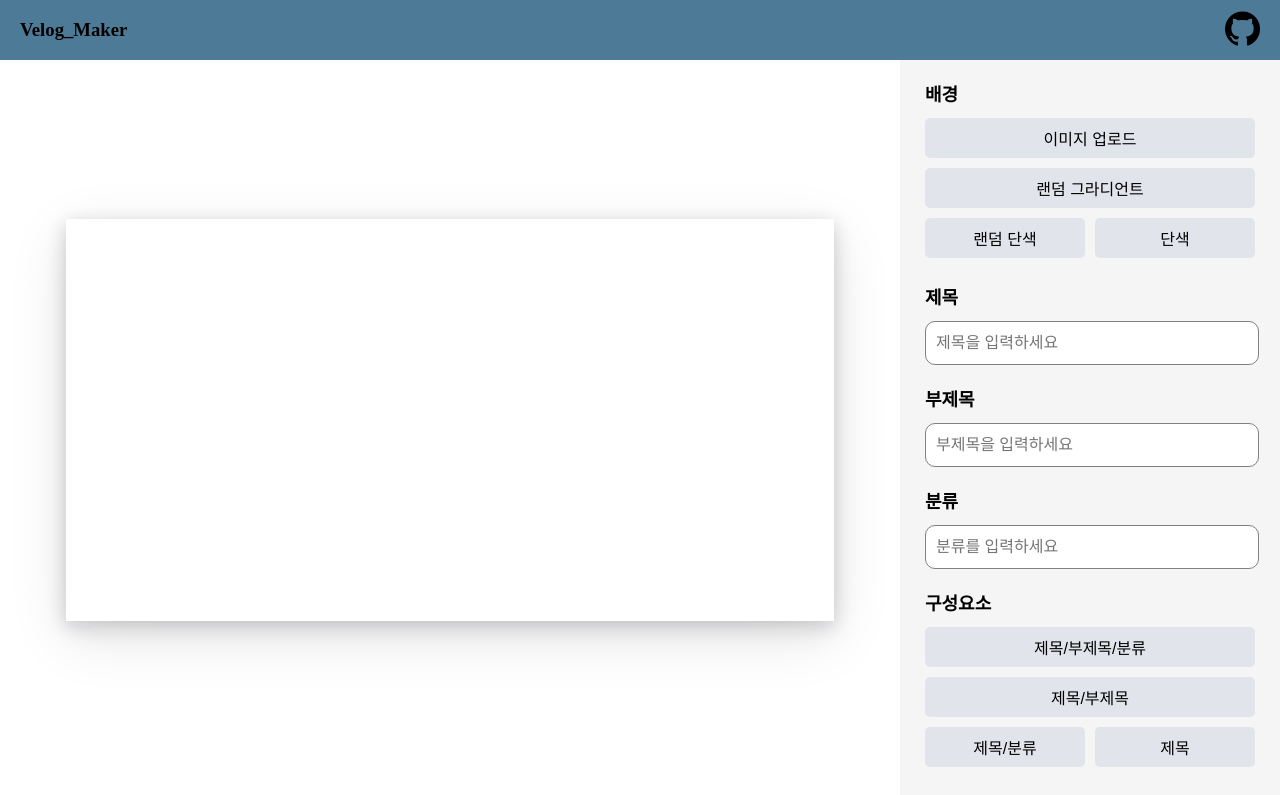
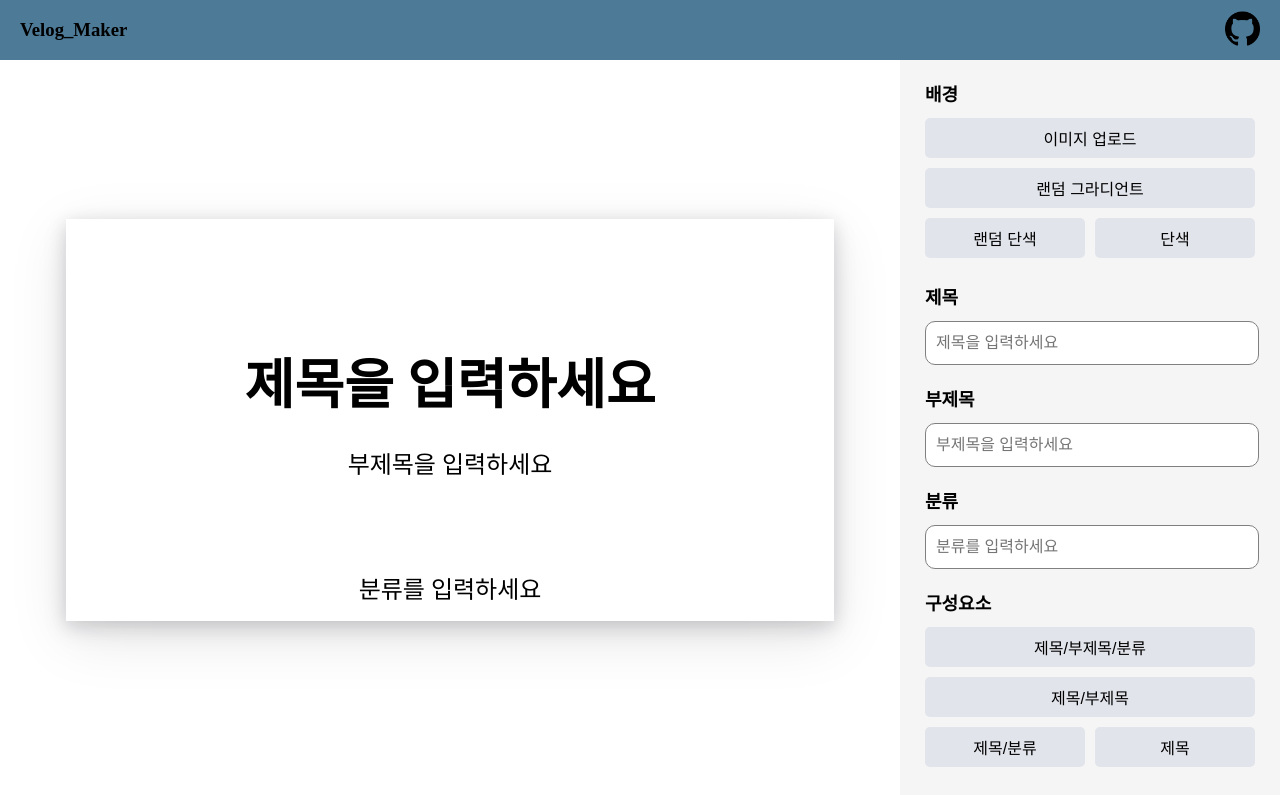
Before and after one commit to HAERIM0/Velog_Thumbnail_Maker, a Next.js app in the folder velog_maker/: page / in a window 1280 px wide. Shown: the top 795 px of the page. Built offline with nearby package versions, Linux system fonts and the light colour scheme.

Commit message:
feat : 텍스트 그림자

```diff
--- a/velog_maker/src/components/SideBar/index.tsx
+++ b/velog_maker/src/components/SideBar/index.tsx
@@ -10,12 +10,14 @@ interface Props {
   onChangeColor: () => void;
   onChangeGradient: () => void;
   handleChangeColor: () => void;
+  handleChangeShadow: () => void;
 }
 
 const SideBar = ({
   onChangeColor,
   onChangeGradient,
   handleChangeColor,
+  handleChangeShadow,
 }: Props) => {
   const { handleTitleChange } = useTitle();
   const { onClickImg, ImgRef, onUploadImg } = useImgUpload();
@@ -122,7 +124,11 @@ const SideBar = ({
             <SelectButton width={160} padding={true}>
               색상
             </SelectButton>
-            <SelectButton width={160} padding={false}>
+            <SelectButton
+              width={160}
+              padding={false}
+              onclick={handleChangeShadow}
+            >
               그림자
             </SelectButton>
           </S.SelectBox>
--- a/velog_maker/src/hooks/useBooleanToggle.ts
+++ b/velog_maker/src/hooks/useBooleanToggle.ts
@@ -2,7 +2,7 @@ import { useState } from "react";
 
 type ToggleHookType = [boolean, () => void];
 
-function useBooleanToggle(initialValue = false): ToggleHookType {
+function useBooleanToggle(initialValue = true): ToggleHookType {
   const [status, setStatus] = useState<boolean>(initialValue);
 
   const toggleStatus = () => setStatus((prevStatus) => !prevStatus);
--- a/velog_maker/src/hooks/useTitle.ts
+++ b/velog_maker/src/hooks/useTitle.ts
@@ -5,7 +5,8 @@ import useBooleanToggle from "./useBooleanToggle";
 
 export const useTitle = () => {
   const [TitleData, setTitleData] = useRecoilState(TitleStateAtom);
-  const [titleChange, ToggleTitleChange] = useBooleanToggle(false);
+  const [titleChange, ToggleTitleChange] = useBooleanToggle(true);
+  const [titleShadow, ToggleTitleShadow] = useBooleanToggle(true);
 
   const handleTitleChange = useCallback(
     (e: React.ChangeEvent<HTMLInputElement>) => {
@@ -19,10 +20,16 @@ export const useTitle = () => {
     ToggleTitleChange();
   };
 
+  const handleChangeShadow = () => {
+    ToggleTitleShadow();
+  };
+
   return {
     handleTitleChange,
     TitleData,
     titleChange,
     handleChangeColor,
+    handleChangeShadow,
+    titleShadow,
   };
 };
--- a/velog_maker/src/pages/index.tsx
+++ b/velog_maker/src/pages/index.tsx
@@ -7,7 +7,13 @@ import { useImgUpload } from "../hooks/useImgUpload";
 import { useBackGroundColor } from "../hooks/useColor";
 
 const Home: NextPage = () => {
-  const { TitleData, titleChange, handleChangeColor } = useTitle();
+  const {
+    TitleData,
+    titleChange,
+    handleChangeColor,
+    titleShadow,
+    handleChangeShadow,
+  } = useTitle();
   const { imgSrc } = useImgUpload();
   const { getRandomColor, onChangeColor, onChangeGradient } =
     useBackGroundColor();
@@ -28,11 +34,21 @@ const Home: NextPage = () => {
             )}
           </S.PreviewBox>
           <S.TitleBox>
-            <S.Title ColorReversal={titleChange}>{TitleData.Title}</S.Title>
-            <S.SubTitle ColorReversal={titleChange} isBottom={true}>
+            <S.Title ColorReversal={titleChange} Shadow={titleShadow}>
+              {TitleData.Title}
+            </S.Title>
+            <S.SubTitle
+              ColorReversal={titleChange}
+              isBottom={true}
+              Shadow={titleShadow}
+            >
               {TitleData.Subtitle}
             </S.SubTitle>
-            <S.SubTitle ColorReversal={titleChange} isBottom={false}>
+            <S.SubTitle
+              ColorReversal={titleChange}
+              isBottom={false}
+              Shadow={titleShadow}
+            >
               {TitleData.Category}
             </S.SubTitle>
           </S.TitleBox>
@@ -41,6 +57,7 @@ const Home: NextPage = () => {
           handleChangeColor={handleChangeColor}
           onChangeColor={onChangeColor}
           onChangeGradient={onChangeGradient}
+          handleChangeShadow={handleChangeShadow}
         />
       </S.MainContainer>
     </>
--- a/velog_maker/src/pages/style.ts
+++ b/velog_maker/src/pages/style.ts
@@ -33,22 +33,25 @@ export const MainContainer = styled.div`
   height: 90vh;
 `;
 
-export const Title = styled.div<{ ColorReversal: boolean }>`
+export const Title = styled.div<{ ColorReversal: boolean; Shadow: boolean }>`
   font-size: 54px;
   font-weight: 700;
   color: ${(props) => (props.ColorReversal ? "black" : "white")};
 
   margin-bottom: 25px;
+  text-shadow: ${(props) => (props.Shadow ? "" : "2px 2px 2px gray")};
 `;
 
 export const SubTitle = styled.div<{
   isBottom: boolean;
   ColorReversal: boolean;
+  Shadow: boolean;
 }>`
   margin-bottom: ${(props) => (props.isBottom ? "90px" : "-55px")};
 
   font-size: 24px;
   color: ${(props) => (props.ColorReversal ? "black" : "white")};
+  text-shadow: ${(props) => (props.Shadow ? "" : "2px 2px 2px gray")};
 `;
 
 export const TitleBox = styled.div`
```
